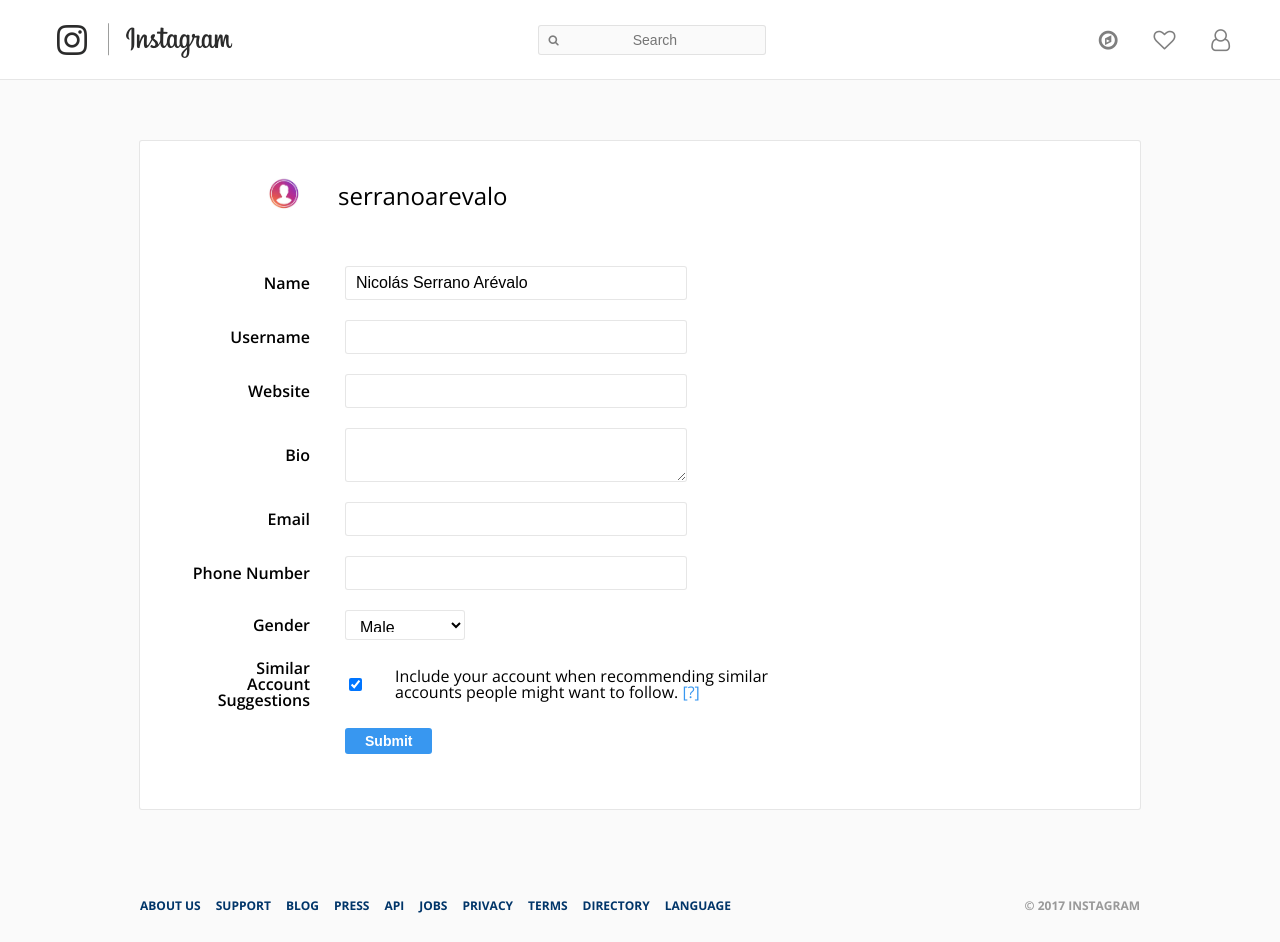
After one commit to classicashok/Instagram_template, a Django app: template photo_app/templates/photo_app/edit-profile.htm in a window 1280 px wide. The commit adds this page. Run offline with Django 3.2, Linux system fonts and the light colour scheme; the template is opened without the code that fills it, so the values that code supplies are empty; some libraries are stand-ins or nearby versions.

Commit message:
Last commit

```diff
--- a/photo_app/templates/photo_app/base.htm
+++ b/photo_app/templates/photo_app/base.htm
@@ -21,10 +21,12 @@
             </a>
             <div class="navigation__search-container">
                 <i class="fa fa-search"></i>
-                <input type="text" placeholder="Search">
+                <form action="{% url 'photo_app:search' %}" method="GET">
+                    <input id="search-bar" placeholder="Search" name="q">
+                </form>
             </div>
             <div class="navigation__icons">
-                <a href="explore.html" class="navigation__link">
+                <a href="{% url 'photo_app:addphoto' %}" class="navigation__link">
                     <i class="fa fa-compass"></i>
                 </a>
                 <a href="#" class="navigation__link">
--- /dev/null
+++ b/photo_app/templates/photo_app/edit-profile.htm
@@ -0,0 +1,150 @@
+<!DOCTYPE html>
+
+{% load static %}
+<html lang="en">
+    <head>
+        <meta charset="UTF-8">
+        <title>Edit Profile | Instaclone</title>
+        <link href="https://maxcdn.bootstrapcdn.com/font-awesome/4.7.0/css/font-awesome.min.css" rel="stylesheet">
+        <link rel="shortcut icon" href="images/favicon.ico" type="image/x-icon">
+        <link href="css/style.css" rel="stylesheet">
+        <meta name="viewport" content="width=device-width, user-scalable=no, initial-scale=1.0, maximum-scale=1.0, minimum-scale=1.0">
+    </head>
+    <body>
+        <nav class="navigation">
+            <a href="base.htm">
+                <img
+                    src="{% static 'images/navLogo.png' %}"
+                    alt="logo"
+                    title="logo"
+                    class="navigation__logo"
+                />
+            </a>
+            <div class="navigation__search-container">
+                <i class="fa fa-search"></i>
+                <input type="text" placeholder="Search">
+            </div>
+            <div class="navigation__icons">
+                <a href="explore.html" class="navigation__link">
+                    <i class="fa fa-compass"></i>
+                </a>
+                <a href="#" class="navigation__link">
+                    <i class="fa fa-heart-o"></i>
+                </a>
+                <a href="profile.htm" class="navigation__link">
+                    <i class="fa fa-user-o"></i>
+                </a>
+            </div>
+        </nav>
+        <main class="edit-profile">
+            <section class="profile-form">
+                <header class="profile-form__header">
+                    <div class="profile-form__avatar-container">
+                        <img
+                            src="{% static 'images/avatar.jpg' %}"
+                            class="profile-form__avatar"
+                        />
+                    </div>
+                    <h4 class="profile-form__title">serranoarevalo</h4>
+                </header>
+                <form action="#" class="edit-profile__form">
+                    <div class="edit-profile__form-row">
+                        <label for="name" class="edit-profile__label">Name
+                        </label>
+                        <input
+                            id="name"
+                            type="text"
+                            value="Nicolás Serrano Arévalo"
+                            class="edit-profile__input"
+                        />
+                    </div>
+                    <div class="edit-profile__form-row">
+                        <label for="username" class="edit-profile__label">
+                            Username
+                        </label>
+                        <input
+                            type="text"
+                            id="username"
+                            class="edit-profile__input"
+                        />
+                    </div>
+                    <div class="edit-profile__form-row">
+                        <label for="website" class="edit-profile__label">
+                            Website
+                        </label>
+                        <input
+                            type="url"
+                            id="website"
+                            class="edit-profile__input"
+                        />
+                    </div>
+                    <div class="edit-profile__form-row">
+                        <label for="bio" class="edit-profile__label">
+                            Bio
+                        </label>
+                        <textarea id="bio" class="edit-profile__textarea"></textarea>
+                    </div>
+                    <div class="edit-profile__form-row">
+                        <label for="email" class="edit-profile__label">
+                            Email
+                        </label>
+                        <input
+                            type="email"
+                            class="edit-profile__input"
+                            id="email"
+                        />
+                    </div>
+                    <div class="edit-profile__form-row">
+                        <label for="phone-number" class="edit-profile__label">
+                            Phone Number
+                        </label>
+                        <input
+                            type="text"
+                            class="edit-profile__input"
+                            id="phone-number"
+                        />
+                    </div>
+                    <div class="edit-profile__form-row">
+                        <label for="gender" class="edit-profile__label">Gender</label>
+                        <select id="gender">
+                            <option value="male">Male</option>
+                            <option value="female">Female</option>
+                            <option value="whatever">Whatever</option>
+                        </select>
+                    </div>
+                    <div class="edit-profile__form-row">
+                        <span class="edit-profile__label">Similar Account Suggestions</span>
+                        <input type="checkbox" id="similar" checked>
+                        <label for="similar">Include your account when recommending similar accounts people might want to follow. <a href="#">[?]</a></label>
+                    </div>
+                    <div class="edit-profile__form-row">
+                        <label class="edit-profile__label"></label>
+                        <input type="submit" value="Submit">
+                    </div>
+                </form>
+            </section>
+        </main>
+        <footer class="footer">
+            <nav class="footer__nav">
+                <ul class="footer__list">
+                    <li class="footer__list-item"><a href="#" class="footer__link">about us</a></li>
+                    <li class="footer__list-item"><a href="#" class="footer__link">support</a></li>
+                    <li class="footer__list-item"><a href="#" class="footer__link">blog</a></li>
+                    <li class="footer__list-item"><a href="#" class="footer__link">press</a></li>
+                    <li class="footer__list-item"><a href="#" class="footer__link">api</a></li>
+                    <li class="footer__list-item"><a href="#" class="footer__link">jobs</a></li>
+                    <li class="footer__list-item"><a href="#" class="footer__link">privacy</a></li>
+                    <li class="footer__list-item"><a href="#" class="footer__link">terms</a></li>
+                    <li class="footer__list-item"><a href="#" class="footer__link">directory</a></li>
+                    <li class="footer__list-item"><a href="#" class="footer__link">language</a></li>
+                </ul>
+            </nav>
+            <span class="footer__copyright">© 2017 instagram</span>
+        </footer>
+        <script
+  src="https://code.jquery.com/jquery-3.2.1.min.js"
+  integrity="sha256-hwg4gsxgFZhOsEEamdOYGBf13FyQuiTwlAQgxVSNgt4="
+  crossorigin="anonymous"></script>
+        <script src="{% static 'js/app.js' %}"></script>
+    </body>
+</html>
--- a/photo_app/urls.py
+++ b/photo_app/urls.py
@@ -1,6 +1,6 @@
 from django.contrib import admin
 from django.urls import path,include
-from .views import index,add,edit,profile,delete
+from .views import index,add,edit,profile,delete,profile_edit,addphoto,search
 
 app_name = 'photo_app'
 
@@ -8,7 +8,9 @@
 
     path('',index, name='index'),
     path('add',add, name='add'),
-    path('edit/<int:id>/',edit, name='edit'),
+    path('profile_edit/',profile_edit, name='profile_edit'),
     path('profile/',profile, name='profile'),
-    path('delete/<int:id>/', delete, name='delete')
+    path('delete/<int:id>/', delete, name='delete'),
+    path('addphoto/',addphoto, name='addphoto'),
+    path('search/', search, name='search'),
 ]
```
Also changed, not shown: photo_app/templates/photo_app/addphoto.htm (added, +20 -0 lines), photo_app/templates/photo_app/profile.htm (+11 -8 lines), photo_app/templates/photo_app/search_results.htm (added, +55 -0 lines), photo_app/views.py (+40 -0 lines), photo_app/static/images/avatar.JPG (added).
